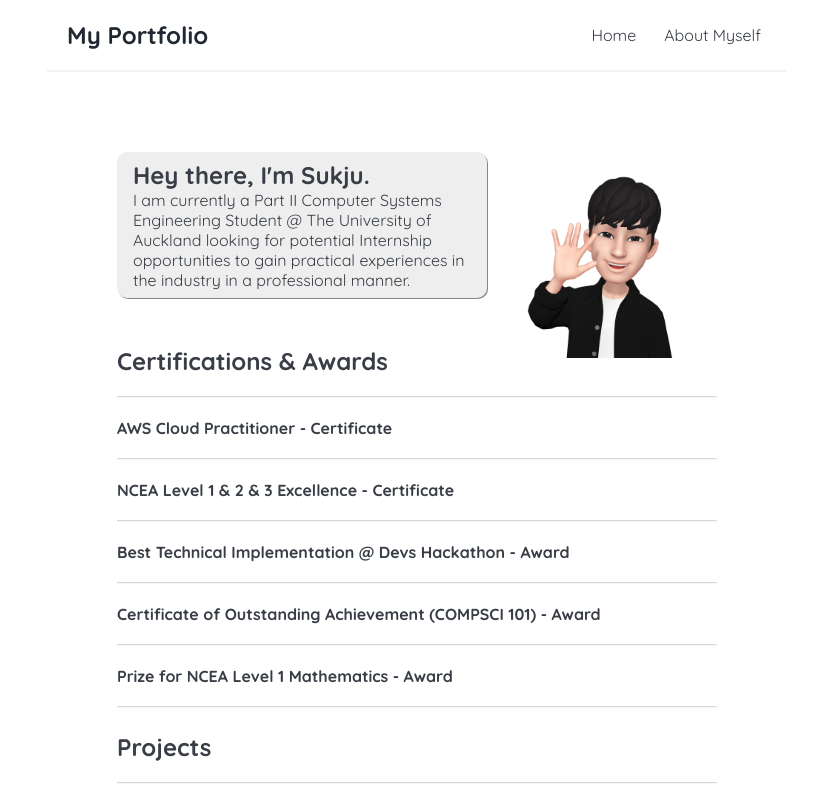
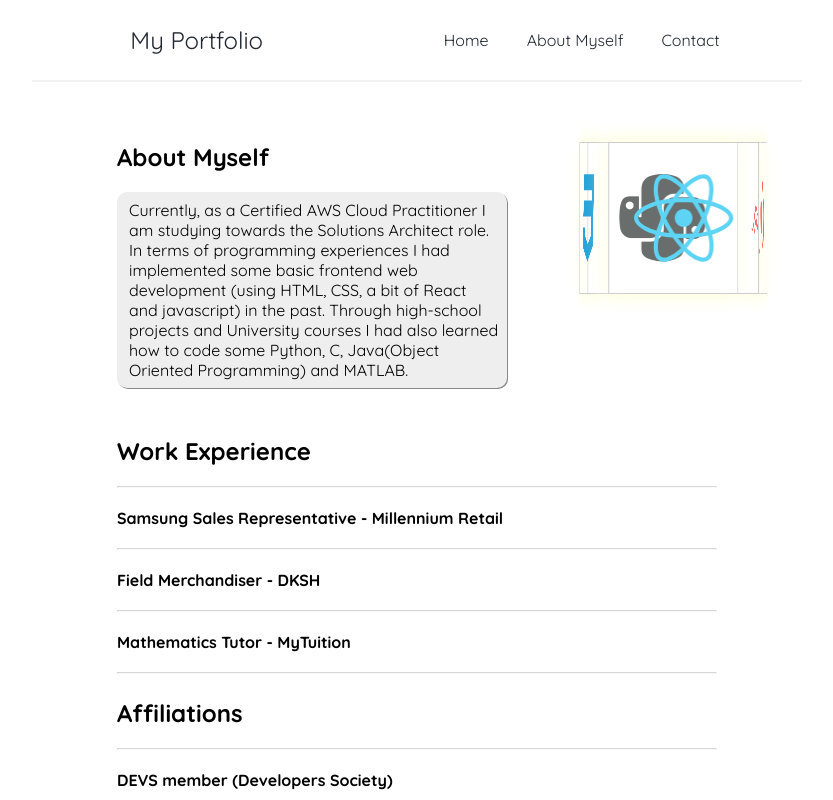
Before and after one commit to Ryayoon/portfolio-ryan-react, a React (Create React App) app: page /About in a window 1280 px wide. Shown: the top 800 px of the page, without its empty margins (223-1056 px from the left). Built offline with nearby package versions, Linux system fonts and the light colour scheme.

Commit message:
did abouts page

```diff
--- a/package.json
+++ b/package.json
@@ -4,6 +4,7 @@
   "version": "0.1.0",
   "private": true,
   "dependencies": {
+    "@emailjs/browser": "^3.6.2",
     "@fortawesome/free-brands-svg-icons": "^6.1.1",
     "@fortawesome/free-solid-svg-icons": "^6.1.1",
     "@fortawesome/react-fontawesome": "^0.2.0",
@@ -16,6 +17,7 @@
     "react-bootstrap": "^2.4.0",
     "react-dom": "^18.2.0",
     "react-icons": "^4.4.0",
+    "react-leaflet": "^4.0.1",
     "react-loaders": "^3.0.1",
     "react-router-dom": "^6.3.0",
     "react-scripts": "5.0.1",
--- a/src/App.js
+++ b/src/App.js
@@ -1,13 +1,24 @@
-import Navbar from './Components/Navbar/Navbar.js';
+import Navbar from './Components/Navbar/Navbar.jsx';
 import Home from './Components/Home/Home.js';
 import BottomNavbar from './Components/BottomNavbar/BottomNavbar'
+import React from 'react';
+import {BrowserRouter as Router, Routes, Route} from "react-router-dom";
+import About from "./Components/About/About";
+import Contact from "./Components/Contact/Contact";
+
 
 function App() {
     return (
         <div className="App">
             <Navbar />
             <div className="content">
-                <Home />
+                <Router>
+                    <Routes>
+                        <Route path='/' element={<Home/>}/>
+                        <Route path='/About' element={<About/>}/>
+                        <Route path='/Contact' element={<Contact/>}/>
+                    </Routes>
+                </Router>
             </div>
             <BottomNavbar />
         </div>
--- a/src/Components/About/About.css
+++ b/src/Components/About/About.css
@@ -0,0 +1,91 @@
+.cube-spinner {
+    margin-left: 80%;
+}
+
+
+.text-2 {
+    margin-right: 210px;
+}
+
+.text-3 {
+    padding-top: 6vh;
+}
+
+.text-4 {
+    padding-top: 3vh;
+}
+
+.paragraph-1 {
+    padding: 1vh 1vh 1vh 1.5vh;
+    box-shadow: 1px 1px #888888;
+    background-color: #EEEEEE;
+    border-radius: 10px;
+}
+
+.cube-spinner {
+    animation-name: spin;
+    animation-timing-function: ease-in-out;
+    animation-iteration-count: infinite;
+    animation-duration: 12s;
+    transform-style: preserve-3d;
+    transform-origin: 100px 100px 0;
+}
+
+.cube-spinner div {
+    position: absolute;
+    width: 150px;
+    height: 150px;
+    border: 1px solid #ccc;
+    background: rgba(255, 255, 255, 0.4);
+    font-size: 100px;
+    display: flex;
+    justify-content: center;
+    align-items: center;
+    box-shadow: 0 0 20px 0px lightyellow;
+}
+
+.cube-spinner .face1 {
+    transform: translateZ(85px);
+    color: #dd0031;
+}
+.cube-spinner .face2 {
+    transform: rotateY(90deg) translateZ(85px);
+    color: #f06529;
+}
+.cube-spinner .face3 {
+    transform: rotateY(90deg) rotateX(90deg) translateZ(85px);
+    color: #28a4d9;
+}
+.cube-spinner .face4 {
+    transform: rotateY(180deg) rotateZ(90deg) translateZ(85px);
+    color: #5ed4f4;
+}
+.cube-spinner .face5 {
+    transform: rotateY(-90deg) rotateZ(90deg) translateZ(85px);
+    color: #efd81d;
+}
+.cube-spinner .face6 {
+    transform: rotateX(-90deg) translateZ(85px);
+    color: #ec4d28;
+}
+
+@keyframes spin {
+    from, to {
+        transform: rotateX(0deg) rotateY(0deg) rotateZ(0deg);
+    }
+    16% {
+        transform: rotateY(-90deg);
+    }
+    33% {
+        transform: rotateY(-90deg) rotateZ(90deg);
+    }
+    50% {
+        transform: rotateY(-180deg) rotateZ(90deg);
+    }
+    66% {
+        transform: rotateY(-270deg) rotateX(90deg);
+    }
+    83% {
+        transform: rotateX(90deg);
+    }
+}
--- a/src/Components/About/About.js
+++ b/src/Components/About/About.js
@@ -1,10 +1,83 @@
 import './About.css';
+import {faCss3, faHtml5, faJava, faJsSquare, faPython, faReact} from "@fortawesome/free-brands-svg-icons";
+import {FontAwesomeIcon} from "@fortawesome/react-fontawesome";
 
 const About = () => {
     return (
         <div className="about">
-            <h2>About Myself</h2>
+            <div className="cube-spinner">
+                <div className="face1">
+                    <FontAwesomeIcon icon={faPython} color="#050e0b" />
+                </div>
+                <div className="face2">
+                    <FontAwesomeIcon icon={faHtml5} color="#F06529" />
+                </div>
+                <div className="face3">
+                    <FontAwesomeIcon icon={faCss3} color="#28A4D9" />
+                </div>
+                <div className="face4">
+                    <FontAwesomeIcon icon={faReact} color="#5ED4F4" />
+                </div>
+                <div className="face5">
+                    <FontAwesomeIcon icon={faJsSquare} color="#EFD81D" />
+                </div>
+                <div className="face6">
+                    <FontAwesomeIcon icon={faJava} color="#f70d0c" />
+                </div>
+            </div>
+            <div className="text-2">
+                <h2 className="self-title">About Myself</h2>
+                <br/>
+                <p className="paragraph-1">Currently, as a Certified AWS Cloud Practitioner I am studying
+                    towards the Solutions Architect role. In terms of programming experiences I had implemented some
+                    basic frontend web development (using HTML, CSS, a bit of React and javascript)
+                    in the past. Through high-school projects and University courses I had also learned how to code
+                    some Python, C, Java(Object Oriented Programming) and MATLAB.</p>
+            </div>
+            <div className="text-3">
+                <h2 className="job-title">Work Experience</h2>
+                <br/>
+                <hr className="indicate"/>
+                <br/>
+                <h4 className="cert-awards">Samsung Sales Representative - Millennium Retail</h4>
+                <br/>
+                <hr className="indicate"/>
+                <br/>
+                <h4 className="cert-awards">Field Merchandiser - DKSH</h4>
+                <br/>
+                <hr className="indicate"/>
+                <br/>
+                <h4 className="cert-awards">Mathematics Tutor - MyTuition</h4>
+                <br/>
+                <hr className="indicate"/>
+            </div>
+            <div className="text-4">
+                <h2 className="affiliations-title">Affiliations</h2>
+                <br/>
+                <hr className="indicate"/>
+                <br/>
+                <h4 className="cert-awards">DEVS member (Developers Society)</h4>
+                <br/>
+                <hr className="indicate"/>
+                <br/>
+                <h4 className="cert-awards">WDCC member (Web Development & Consulting Club)</h4>
+                <br/>
+                <hr className="indicate"/>
+                <br/>
+                <h4 className="cert-awards">GDSC member (Google Developer Student Club)</h4>
+                <br/>
+                <hr className="indicate"/>
+                <br/>
+                <h4 className="cert-awards">The University of Auckland Badminton Club</h4>
+                <br/>
+                <hr className="indicate"/>
+                <br/>
+                <h4 className="cert-awards">KUMGANG Taekwondo (WTF)</h4>
+                <br/>
+                <hr className="indicate"/>
+            </div>
         </div>
+
     );
 }
 
--- /dev/null
+++ b/src/Components/Contact/Contact.js
@@ -0,0 +1,11 @@
+import './Contact.css';
+
+const Contact = () => {
+    return (
+        <div className="contact">
+            <h2>Contact Details</h2>
+        </div>
+    );
+}
+
+export default Contact;
--- a/src/Components/Home/Home.js
+++ b/src/Components/Home/Home.js
@@ -4,7 +4,7 @@ const Home = () => {
 
     return (
         <div className="home">
-            <img className='self-emoji' src={emoji} alt="my-emoji"/>
+            <img className='text-zero self-emoji' src={emoji} alt="my-emoji"/>
             <div className="text-one">
                 <h2>Hey there, I'm Sukju.</h2>
                 <p>I am currently a Part II Computer Systems Engineering Student @
@@ -52,6 +52,7 @@ const Home = () => {
                 <hr className="indicate"/>
             </div>
         </div>
+
      );
 }
 
--- a/src/Components/Navbar/Navbar.css
+++ b/src/Components/Navbar/Navbar.css
@@ -0,0 +1,101 @@
+.title {
+    font-size: 3vh;
+    color: #222831;
+}
+
+*::before {
+    margin: 0;
+    box-sizing: border-box;
+}
+
+html{
+    font-size: 62.5%;
+}
+
+body{
+    font-size: 1.6rem;
+}
+
+li {
+    list-style: none;
+}
+
+a {
+    text-decoration: none;
+    color: #222831;
+}
+
+.nav a:hover {
+    color: #939393;
+}
+
+.nav {
+    padding: 20px;
+    display: flex;
+    align-items: center;
+    justify-content: space-around;
+    height: 5vh;
+    max-width: 730px;
+    margin: 0 auto;
+    border-bottom: 2px solid #f2f2f2;
+}
+
+.nav-menu {
+    display: flex;
+    align-items: center;
+    justify-content: space-around;
+    gap: 1rem;
+}
+
+.nav-toggle div{
+    width: 2.5rem;
+    height: 0.2rem;
+    margin: 0.4rem;
+    background: #222831;
+    transition: 0.4s ease-in;
+}
+
+.nav-toggle {
+    cursor: pointer;
+    display: none;
+}
+
+.nav a {
+    margin-left: 16px;
+    text-decoration: none;
+    padding: 6px;
+}
+
+@media screen and (max-width: 768px) {
+    .nav-toggle {
+        display: block;
+    }
+    .nav-menu {
+        position: fixed;
+        top: 9vh;
+        right: 0;
+        width: 35%;
+        height: 90vh;
+        background: #EEEEEE;
+        flex-direction: column;
+        transform: translateX(100%);
+        transition: 0.5s ease-in;
+        border-radius: 10px;
+    }
+}
+
+/* Nav Active Class */
+.nav-active {
+    transform: translateX(0);
+}
+
+/* Toggle Icon Animation */
+.toggle .first{
+    transform: rotate(-45deg) translate(-4px, 5px);
+}
+.toggle .second{
+    opacity: 0;
+}
+.toggle .third{
+    transform: rotate(45deg) translate(-4px, -5px);
+}
--- a/src/Components/Navbar/Navbar.js
+++ /dev/null
@@ -1,19 +0,0 @@
-import './Navbar.css';
-
-const Navbar = () => {
-    return (
-        <nav className="navbar">
-            <h1 style={{
-                fontSize: '3vh'
-            }}>My Portfolio</h1>
-            <div className="links">
-                <ul>
-                    <a href="/">Home</a>
-                    <a href="./About">About Myself</a>
-                </ul>
-            </div>
-        </nav>
-     );
-}
-
-export default Navbar;
--- /dev/null
+++ b/src/Components/Navbar/Navbar.jsx
@@ -0,0 +1,57 @@
+import './Navbar.css';
+import React, {useState} from "react";
+
+function Navbar() {
+    const [active, setActive] = useState("nav-menu");
+    const [toggleIcon, setToggleIcon] = useState("nav-toggle");
+
+
+    const navToggle = () => {
+        active === 'nav-menu'
+            ? setActive('nav-menu nav-active')
+            : setActive("nav-menu");
+
+        //  ToggleIcon
+
+        toggleIcon === "nav-toggle"
+            ? setToggleIcon("nav-toggle toggle")
+            : setToggleIcon("nav-toggle")
+    };
+
+
+    return (
+        <nav className="nav">
+            <a href="/" className="title">My Portfolio</a>
+            <ul className={active}>
+                <li className="nav-items">
+                    <a className="nav-link" href="/">
+                        Home
+                    </a>
+                </li>
+                <li className="nav-items">
+                    <a className="nav-link" href="/About">
+                        About Myself
+                    </a>
+                </li>
+                <li className="nav-items">
+                    <a className="nav-link" href="./Contact">
+                        Contact
+                    </a>
+                </li>
+            </ul>
+            <div onClick={navToggle} className={toggleIcon}>
+                <div className="first">
+
+                </div>
+                <div className="second">
+
+                </div>
+                <div className="third">
+
+                </div>
+            </div>
+        </nav>
+     );
+}
+
+export default Navbar;
--- a/src/index.css
+++ b/src/index.css
@@ -3,29 +3,6 @@
 * {
   margin: 0;
   font-family: "Quicksand";
-  color: #393E46;
-}
-.navbar {
-  padding: 20px;
-  display: flex;
-  align-items: center;
-  max-width: 700px;
-  margin: 0 auto;
-  border-bottom: 2px solid #f2f2f2;
-}
-.navbar h1 {
-  color: #222831;
-}
-.navbar .links {
-  margin-left: auto;
-}
-.navbar a {
-  margin-left: 16px;
-  text-decoration: none;
-  padding: 6px;
-}
-.navbar a:hover {
-  color: #939393;
 }
 
 .content {
```
Also changed, not shown: src/Components/Contact/Contact.css (added), src/Components/Home/Home.css (line endings or trailing spaces), 1 other file (tests, documents, lock files or other folders).
